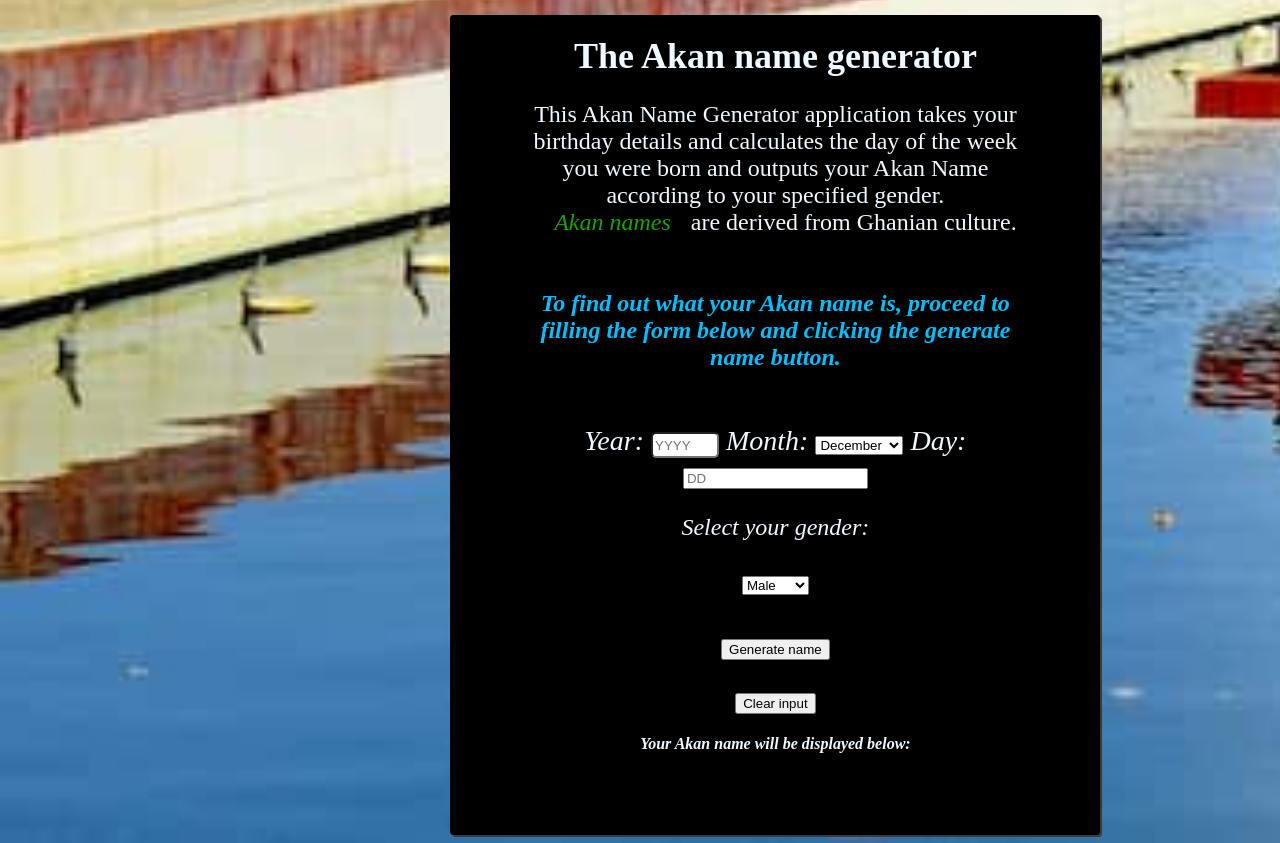
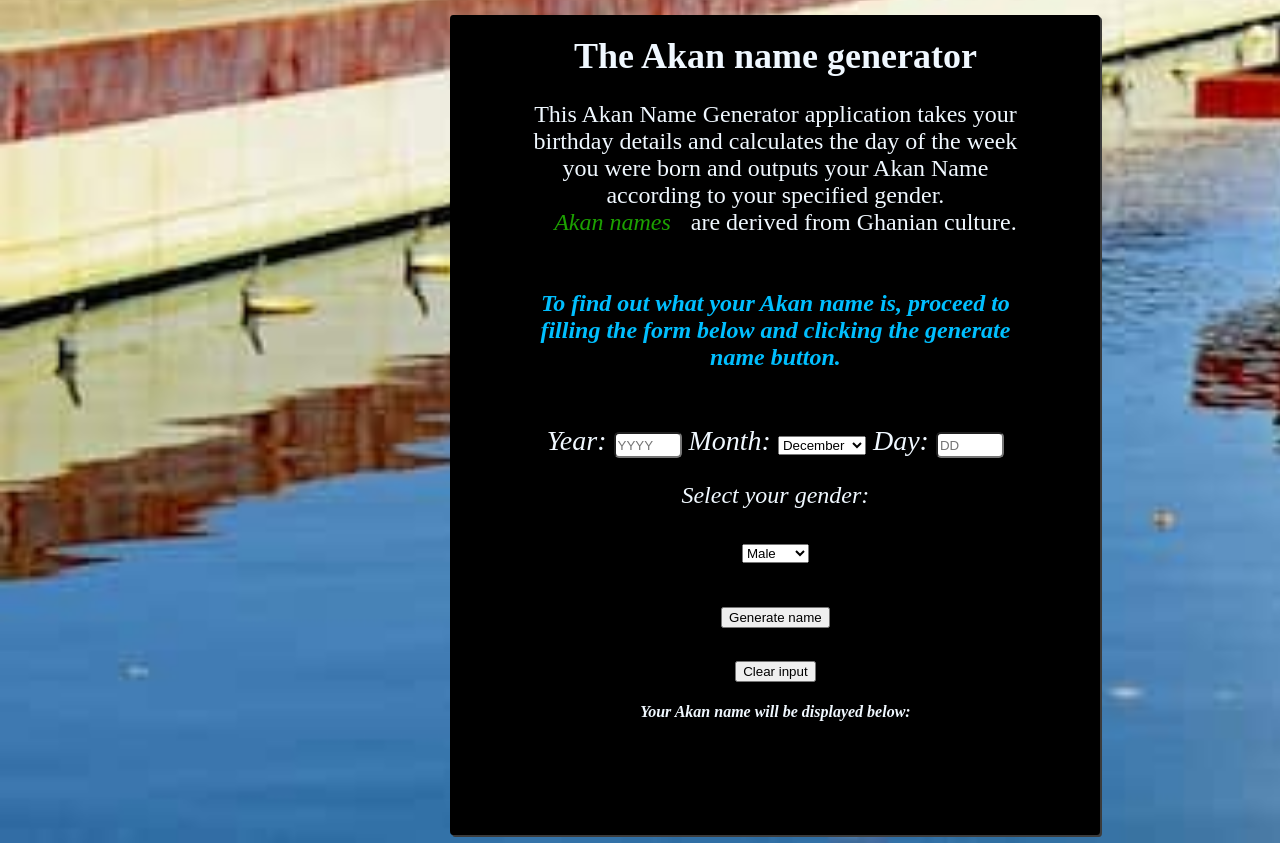
Before and after one commit to KiptooRugut/namegenerator, a plain HTML site: page index.html in a window 1280 px wide. Shown: the part 1628-2471 px from the top of the page. Drawn offline with Linux system fonts and the light colour scheme.

Commit message:
styling of the day input form.

```diff
--- a/css/style.css
+++ b/css/style.css
@@ -188,3 +188,10 @@ a:hover {
     height: 20px;
     box-shadow: 2px 2px #000000;
 }
+
+#day-input {
+    border-radius: 5px;
+    width: 60px;
+    height: 20px;
+    box-shadow: 2px 2px #000000;
+}
```
